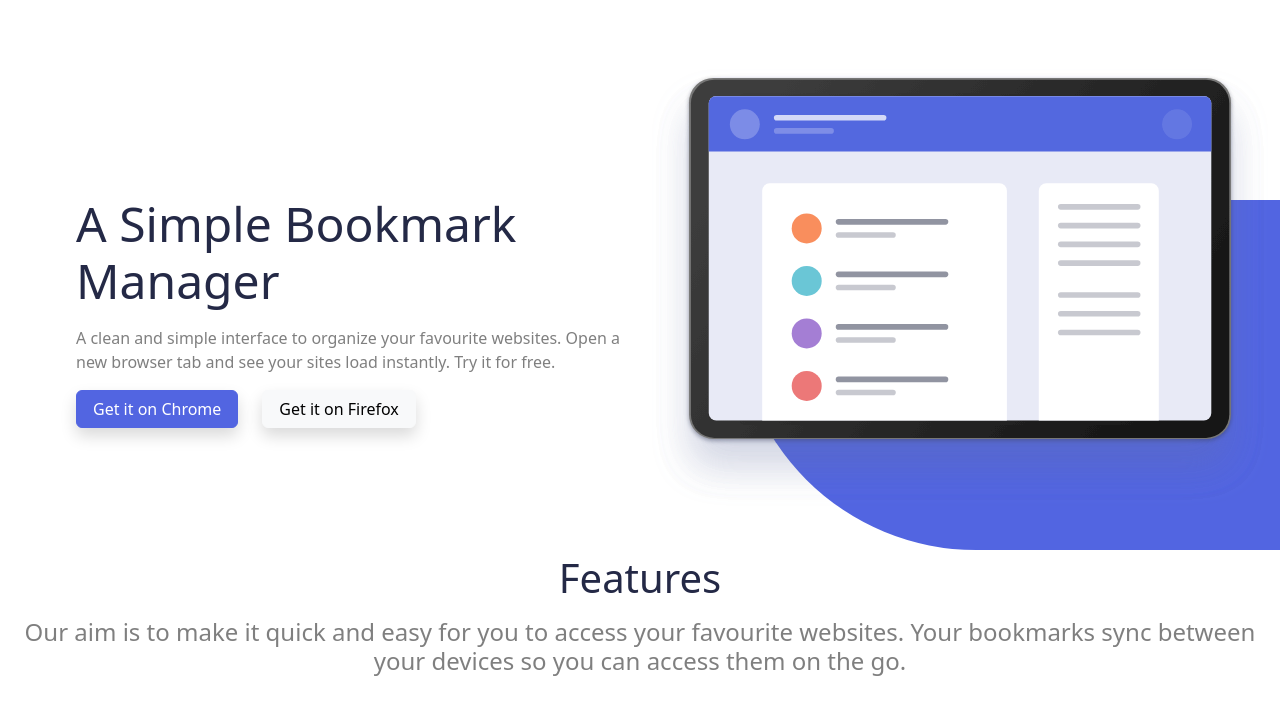
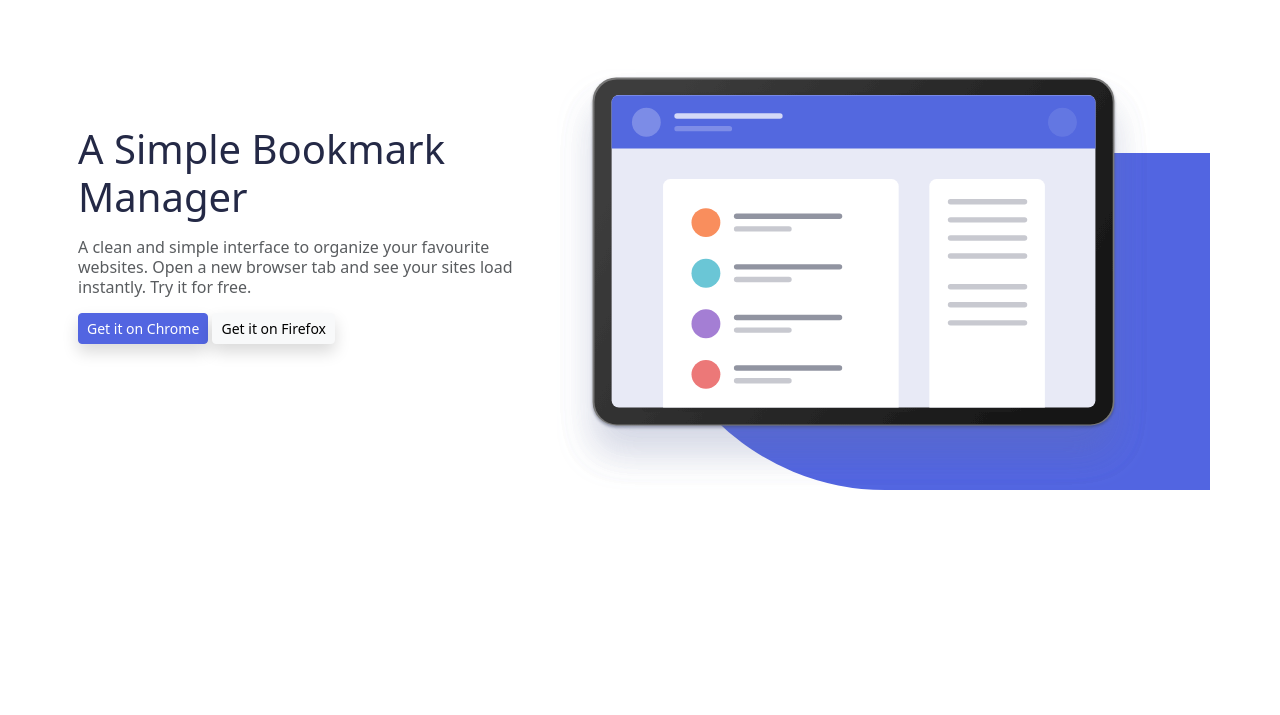
Before and after one commit to SimonStoyanov/1.2-Bootstrap-SASS-Nivell3, a website: page index.html in a window 1280 px wide. Shown: the part 67-782 px from the top of the page. Drawn offline with nearby package versions, Linux system fonts and the light colour scheme.

Commit message:
Made Exercise 1 the closest I can

```diff
--- a/index.html
+++ b/index.html
@@ -12,9 +12,8 @@
     <nav class="navbar navbar-expand-lg">
         <form class="container justify-content-between">
             <img src="./img/logo-bookmark.svg" class="image" alt="logo-bookmark">
-            <button class="navbar-toggler" type="button" data-bs-toggle="collapse"
-                data-bs-target="#navbarDropdownContent" aria-controls="navbarDropdownContent" aria-expanded="false"
-                aria-label="Toggle navigation">
+            <button class="navbar-toggler" type="button" data-bs-toggle="collapse" data-bs-target="#navbarDropdownContent"
+              aria-controls="navbarDropdownContent" aria-expanded="false" aria-label="Toggle navigation">
                 <span class="navbar-toggler-icon"></span>
             </button>
             <div class="collapse navbar-collapse justify-content-end" id="navbarDropdownContent">
@@ -36,34 +35,36 @@
         </form>
     </nav>
   </header>
+  <main class="container py-5">
     <!-- PART 1 -->
-  <section class="container-fluid mx-auto">
-    <div class="row align-items-center mt-5 flex-column-reverse flex-md-row">
-      <!-- LEFT COLUMN -->
-      <div class="col-sm-12 col-md-6 col-lg-6 col-xl-6 mt-4 text-md-start text-center">
-        <h1 class="fw-medium display-5 mt-4 ms-custom">A Simple Bookmark Manager</h1>
-        <p class="text-black-50 mt-3 ms-custom">
+    <section class="hero-section">
+      <div class="row d-flex flex-wrap-reverse justify-content-center">
+        <div class="col-sm-12 col-lg-5 p-2 mt-5 lh-sm fw-normal text-lg-start text-center">
+          <h1 class="fw-medium">A Simple Bookmark Manager</h1>
+          <p class="text-body-secondary mt-3">
             A clean and simple interface to organize your favourite websites.
             Open a new browser tab and see your sites load instantly. Try it for free.
           </p>
-        <div class="col-md-6 ms-custom d-flex justify-content-md-start justify-content-center">
-          <a href="#" class="btn btn-primary shadow px-3 text-nowrap">Get it on Chrome</a>
-          <a href="#" class="btn btn-light shadow mx-4 px-3 text-nowrap">Get it on Firefox</a>
+          <div class="col-12">
+            <a href="#" class="btn btn-primary shadow btn-sm">Get it on Chrome</a>
+            <a href="#" class="btn btn-light shadow btn-sm">Get it on Firefox</a>
           </div>
         </div>
-      <!-- RIGHT COLUMN -->
-      <div class="col-sm-12 col-md-6 col-lg-6 col-xl-6 justify-content-center" id="hero">
-        <img class="img-fluid" src="img/illustration-hero.svg">
+        <div class="col-sm-12 col-lg-7 position-relative">
+          <div class="hero"></div>
+          <img class="img-fluid pe-5" src="img/illustration-hero.svg">
         </div>
       </div>
     </section>
-  <!-- PART 2 -->
+  </main>
+
+  <!-- PART 2
   <section class="container-fluid mx-auto mt-5">
     <div class="mt-4 text-center justify-content-center">
       <h2 class="col-12 fw-medium display-6 mt-4">Features</h2>
       <h4 class="text-black-50 mt-3">Our aim is to make it quick and easy for you to access your favourite websites. Your bookmarks sync between your devices so you can access them on the go.</h4>
     </div>
-  </section>
+  </section>-->
 
   <script src="node_modules/bootstrap/dist/js/bootstrap.min.js"></script>
 </body>
--- a/main.scss
+++ b/main.scss
@@ -3,8 +3,10 @@
 
 @import "./node_modules/bootstrap/scss/bootstrap.scss";
 
-.btn-primary {
-    background-color: $primary;
+
+
+.body {
+    max-width: 1200;
 }
 
 .btn-danger {
@@ -32,13 +34,9 @@
     color: #242946;
 }
 
-#hero {
-    position: relative;
-}
-
-#hero::before {
+.hero {
     position: absolute;
-    top: 30%;
+    top: 20%;
     left: 15%;
     content: '';
     width: 85%;
@@ -47,22 +45,3 @@
     z-index: -1;
     border-radius: 0 0 0 15rem;
 }
-
-.ms-custom {
-    @media (min-width: 1140px) {
-        margin-left: ($spacer * 8) !important;
-    }
-    @media (min-width: 960px) {
-        margin-left: ($spacer * 6) !important;
-    }
-    @media (min-width: 720px) {
-        margin-left: ($spacer * 4) !important;
-    }
-    @media (max-width: 540px) {
-        margin-left: ($spacer * 0) !important;
-    }
-}
-
-.ms-20{
-    margin-left: $spacer * 20;
-}
```
Also changed, not shown: main.css, 1 other file. Lines whose indentation alone changed are shown as unchanged.
